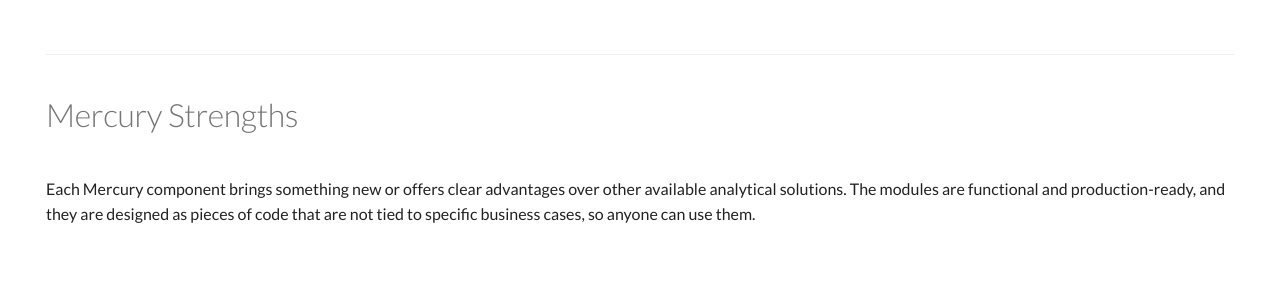
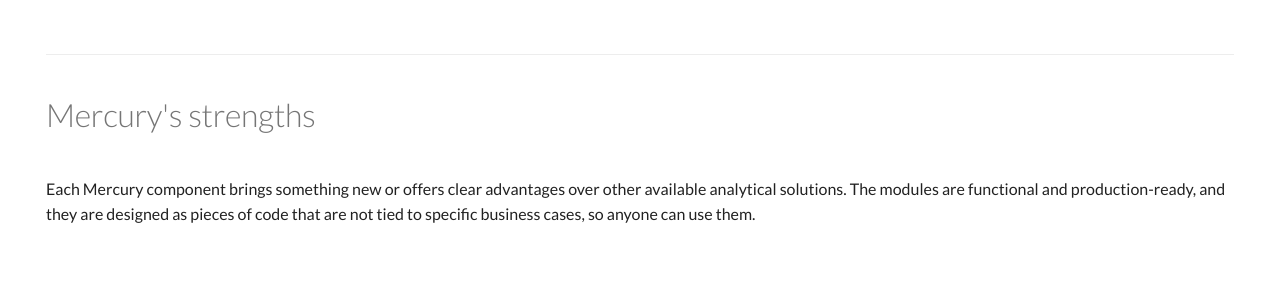
Before and after one commit to BBVA/mercury, an MkDocs documentation site: the page built from docs/index.md, in a window 1280 px wide and 900 px high, scrolled down 1704 px. Shown: the part 165-447 px from the top of the window. Built offline with MkDocs 1.6.1 and Material for MkDocs 9.7.7, drawn with Linux system fonts in a browser that asks for light colours.

Commit message:
Fix texts

```diff
--- a/docs/index.md
+++ b/docs/index.md
@@ -109,7 +109,7 @@
 
 <div style="height: 15px;"></div>
 
-# Mercury Strengths
+# Mercury's strengths
 
 Each Mercury component brings something new or offers clear advantages over other available analytical solutions. The modules are functional and production-ready, and they are designed as pieces of code that are not tied to specific business cases, so anyone can use them.
 
```
Also changed, not shown: docs/about.md (+1 -1 lines).
